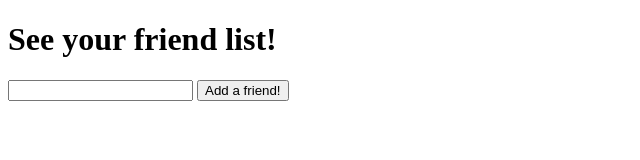
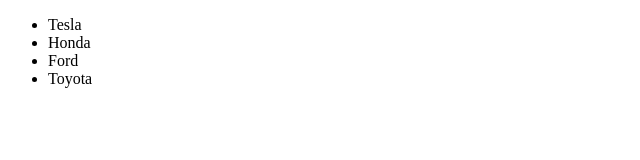
Before and after one commit to kateria-wynn/js-dom-events, a plain HTML site: page js-events-code-along/index.html in a window 1280 px wide. Shown: the whole page, without its empty margins (0-640 px from the left). Drawn offline with Linux system fonts and the light colour scheme.

Commit message:
added ul for cars

```diff
--- a/js-events-code-along/index.html
+++ b/js-events-code-along/index.html
@@ -7,13 +7,19 @@
     <title>JS Events</title>
   </head>
   <body>
-    <h1>See your friend list!</h1>
+    <!-- <h1>See your friend list!</h1>
     <ul id="friend-list"></ul>
     <form action="">
       <lable for="first-name"></lable>
       <input type="text" id="first-name" />
       <button>Add a friend!</button>
-    </form>
+    </form> -->
+    <ul id="cars">
+      <li data-model="model-3" data-year="2014">Tesla</li>
+      <li data-model="crv" data-year="2017">Honda</li>
+      <li data-model="focus" data-year="2011">Ford</li>
+      <li data-model="prius" data-year="2015">Toyota</li>
+    </ul>
     <script src="app.js"></script>
   </body>
 </html>
```
